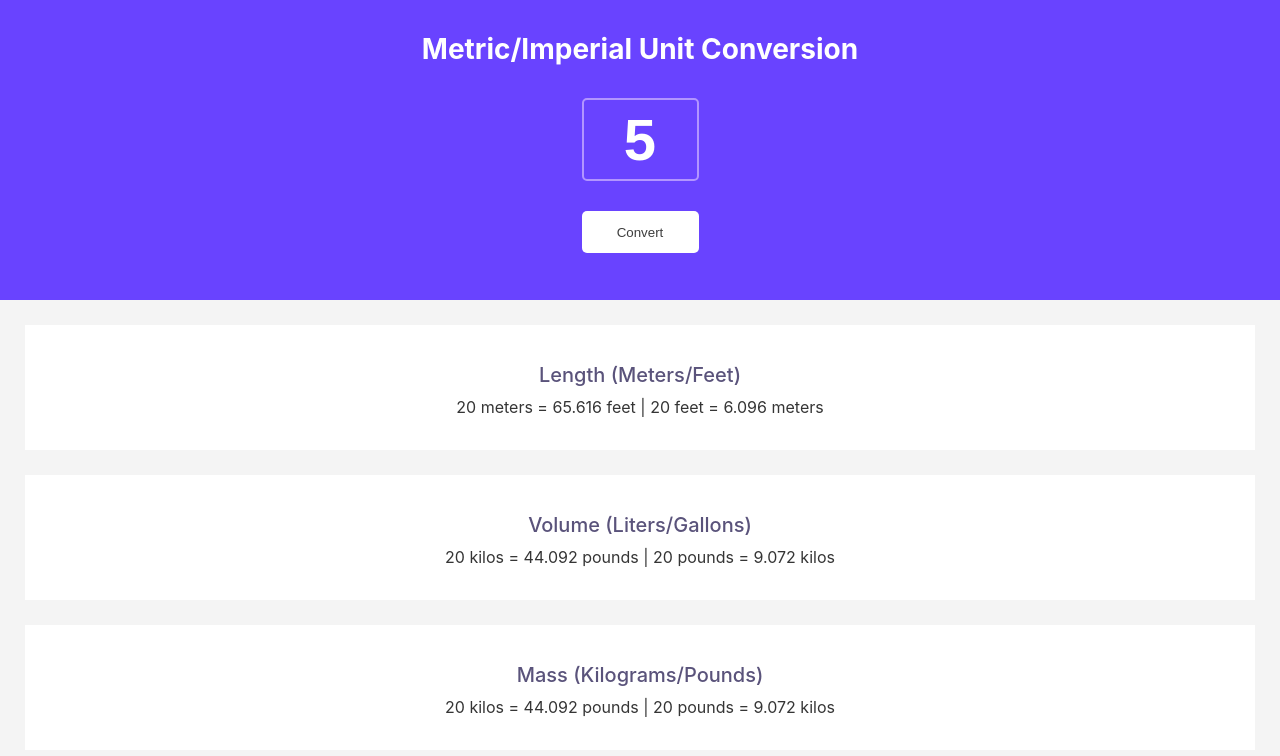
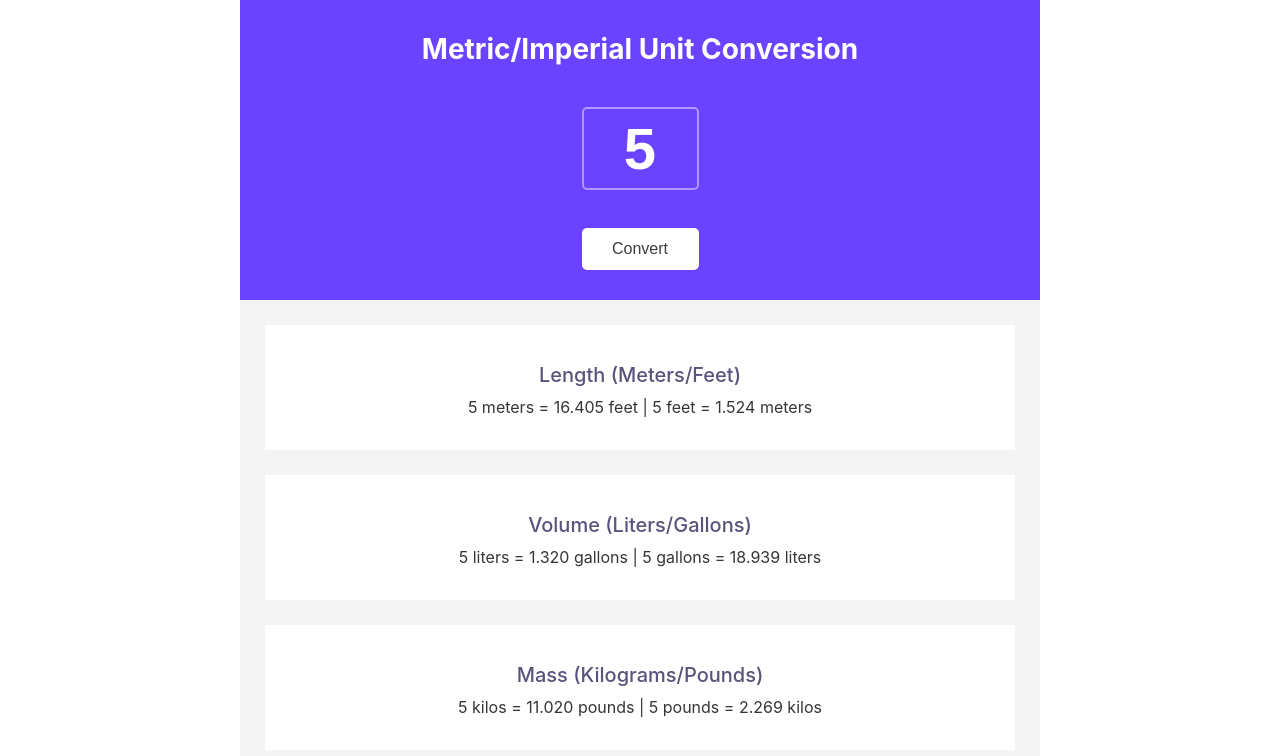
Before and after one commit to EmLopezDev/Unit-Converter, a website built with Vite: page index.html in a window 1280 px wide. Both pictures are taken after typing "5" into the empty fields and a click on the button "Convert". Built offline with nearby package versions, Linux system fonts and the light colour scheme.

Commit message:
Added functionality and minor style updates
added ability to convert units and display.
added a max width to container.

```diff
--- a/index.css
+++ b/index.css
@@ -20,6 +20,9 @@ body {
     min-height: 100dvh;
     width: 100%;
     font-family: Inter, sans-serif;
+    display: flex;
+    flex-direction: column;
+    align-items: center;
 }
 
 input[type="number"]::-webkit-outer-spin-button,
@@ -34,6 +37,8 @@ input[type="number"] {
 
 .container {
     min-height: 100%;
+    max-width: 800px;
+    width: 100%;
 }
 
 .input-section {
@@ -41,7 +46,7 @@ input[type="number"] {
     display: flex;
     flex-direction: column;
     align-items: center;
-    gap: 30px;
+    justify-content: space-between;
     padding: 30px 50px;
     height: 300px;
 }
@@ -71,12 +76,14 @@ input[type="number"] {
 }
 
 #convert-btn {
-    width: 117px;
+    min-width: 117px;
     height: 42px;
     border: none;
     border-radius: 5px;
     background-color: var(--tercery-bg-color);
     color: var(--btn-font-color);
+    font-size: 16px;
+    cursor: pointer;
 }
 
 .results-section {
--- a/index.html
+++ b/index.html
@@ -14,6 +14,7 @@
             <section class="input-section">
                 <h1 class="header">Metric/Imperial Unit Conversion</h1>
                 <input
+                    id="input"
                     class="user-input"
                     type="number"
                     min="0"
@@ -27,7 +28,7 @@
                         id="meter-feet"
                         class="result-details"
                     >
-                        20 meters = 65.616 feet | 20 feet = 6.096 meters
+                        First enter amount then press convert
                     </p>
                 </div>
                 <div class="result">
@@ -36,16 +37,16 @@
                         id="liter-gallon"
                         class="result-details"
                     >
-                        20 kilos = 44.092 pounds | 20 pounds = 9.072 kilos
+                        First enter amount then press convert
                     </p>
                 </div>
                 <div class="result">
                     <h2 class="result-header">Mass (Kilograms/Pounds)</h2>
                     <p
-                        id="kilo-pounds"
+                        id="kilo-pound"
                         class="result-details"
                     >
-                        20 kilos = 44.092 pounds | 20 pounds = 9.072 kilos
+                        First enter amount then press convert
                     </p>
                 </div>
             </section>
--- a/index.js
+++ b/index.js
@@ -1,4 +1,87 @@
+const userInput = document.getElementById("input");
+const convertButton = document.getElementById("convert-btn");
+const meterFeetEl = document.getElementById("meter-feet");
+const literGallonEl = document.getElementById("liter-gallon");
+const kiloPoundsEl = document.getElementById("kilo-pound");
+
+function metersToFeet(num) {
+    const feet = num * 3.281;
+    return feet.toFixed(3);
+}
+
+function feetToMeters(num) {
+    const meters = num / 3.281;
+    return meters.toFixed(3);
+}
+
+function litersToGallon(num) {
+    const gallons = num * 0.264;
+    return gallons.toFixed(3);
+}
+
+function gallonToLiters(num) {
+    const liters = num / 0.264;
+    return liters.toFixed(3);
+}
+
+function kilosToPounds(num) {
+    const pounds = num * 2.204;
+    return pounds.toFixed(3);
+}
+
+function poundsToKilo(num) {
+    const kilo = num / 2.204;
+    return kilo.toFixed(3);
+}
+
+function convertAndDisplayLenth(value) {
+    meterFeetEl.textContent = `
+		${value} meters = ${metersToFeet(value)} feet |
+		${value} feet = ${feetToMeters(value)} meters
+	`;
+}
+
+function convertAndDisplayVolume(value) {
+    literGallonEl.textContent = `
+		${value} liters =
+		${litersToGallon(value)} gallons |
+		${value} gallons = ${gallonToLiters(value)} liters
+	`;
+}
+
+function convertAndDisplayMass(value) {
+    kiloPoundsEl.textContent = `
+		${value} kilos = ${kilosToPounds(value)} pounds |
+		${value} pounds = ${poundsToKilo(value)} kilos
+	`;
+}
+
+function renderConversion(value) {
+    if (value) {
+        convertAndDisplayLenth(value);
+        convertAndDisplayVolume(value);
+        convertAndDisplayMass(value);
+    }
+}
+
+convertButton.addEventListener("click", () => {
+    renderConversion(userInput.value);
+});
+
+convertButton.addEventListener("keydown", (evt) => {
+    if (evt.key === "Enter") {
+        renderConversion(userInput.value);
+    }
+});
+
+userInput.addEventListener("keydown", (evt) => {
+    if (evt.key === "Enter") {
+        renderConversion(userInput.value);
+    }
+});
+
 /*
+Conversion reference
 1 meter = 3.281 feet
 1 liter = 0.264 gallon
 1 kilogram = 2.204 pound
```
